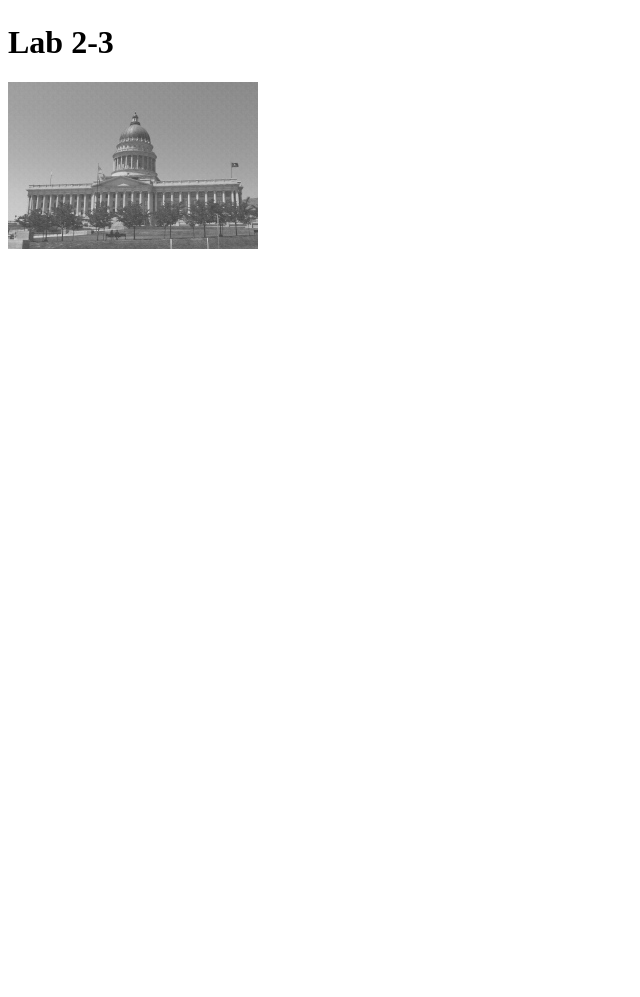
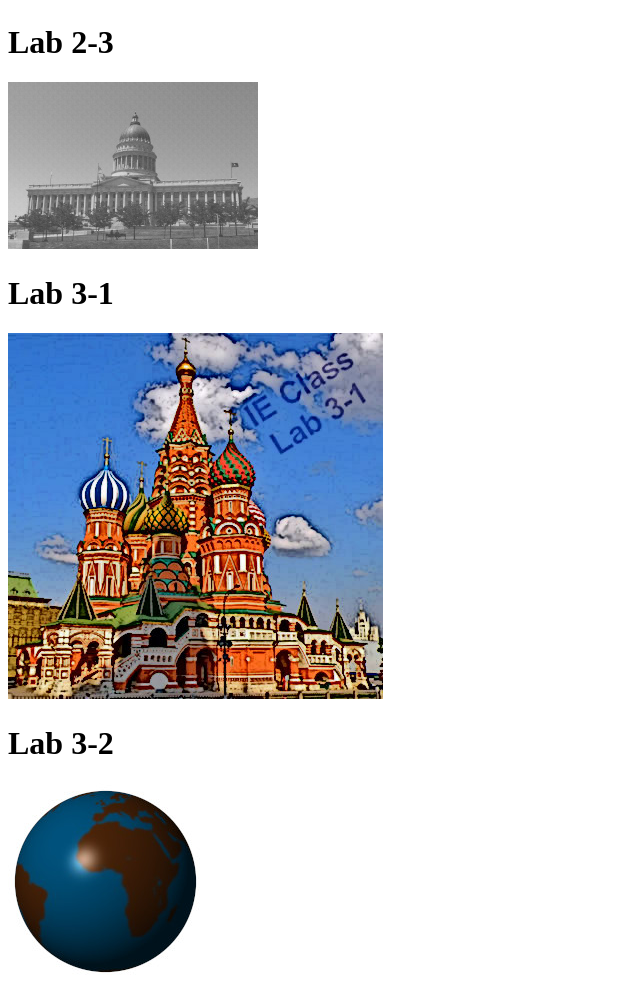
Before and after one commit to JoseMontiel5/JoseMontiel5.github.io, a plain HTML site: page index.html in a window 1280 px wide. Shown: the part 2964-3961 px from the top of the page, without its empty margins (0-640 px from the left). Before the commit the page ends 3233 px from the top, so only its background shows below. Drawn offline with Linux system fonts and the light colour scheme.

Commit message:
Update index.html

```diff
--- a/index.html
+++ b/index.html
@@ -24,7 +24,7 @@
     <p>
         <img src="images/lab1-3.png">
     </p>
-    <h1>Lab 2-1a</h1>
+    <h1>Lab 2-1</h1>
     <p>
         <img src="images/2-1a.jpg">
     </p>
@@ -36,6 +36,14 @@
     <p>
         <img src="images/lab2-3.jpg">
     </p>
+    <h1>Lab 3-1</h1>
+    <p>
+        <img src="images/lab3-1a.jpg">
+    </p>
+    <h1>Lab 3-2</h1>
+    <p>
+        <img src="images/lab3-2a.jpg">
+    </p>
 </body>
 
 </html>
```
